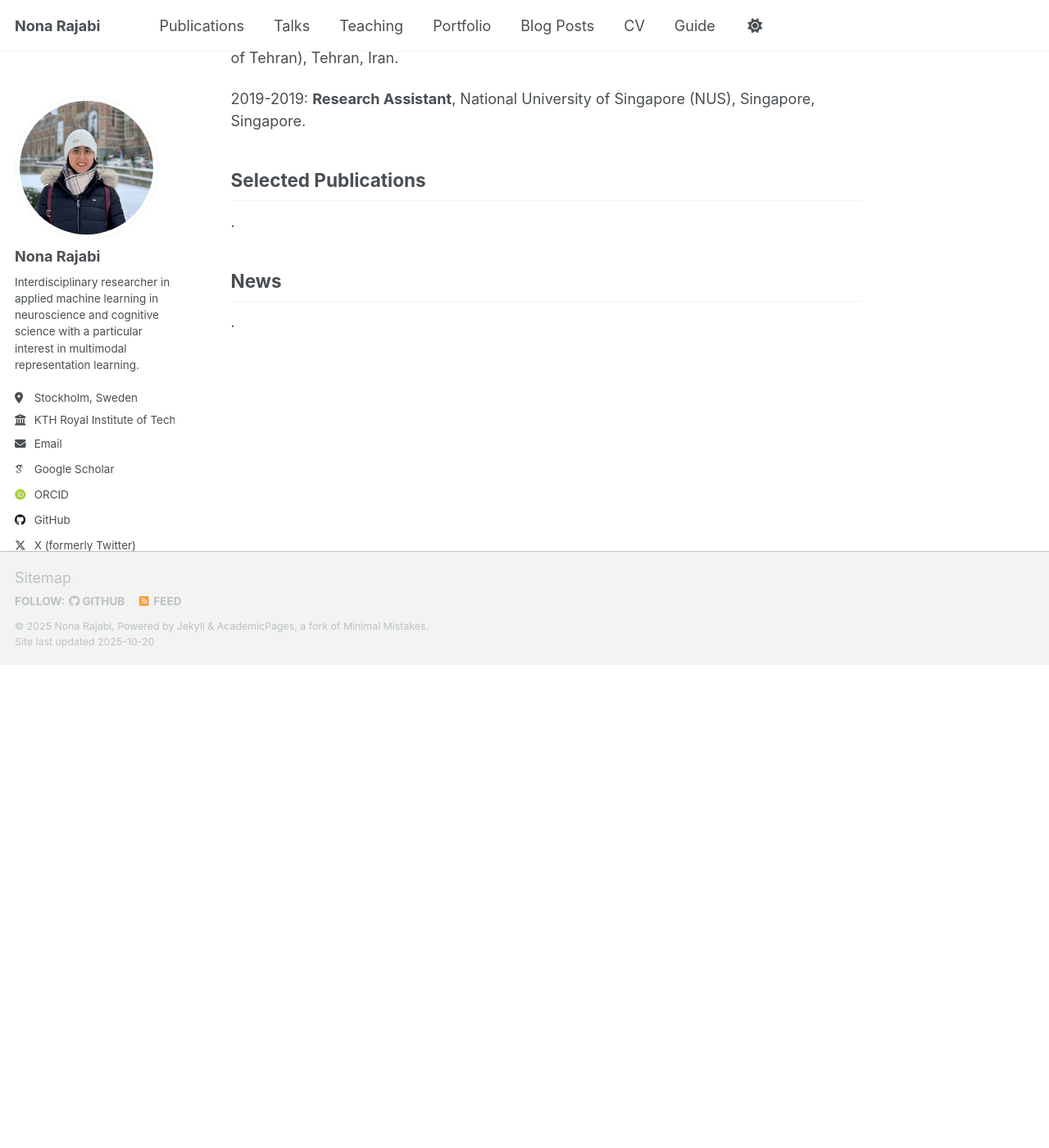
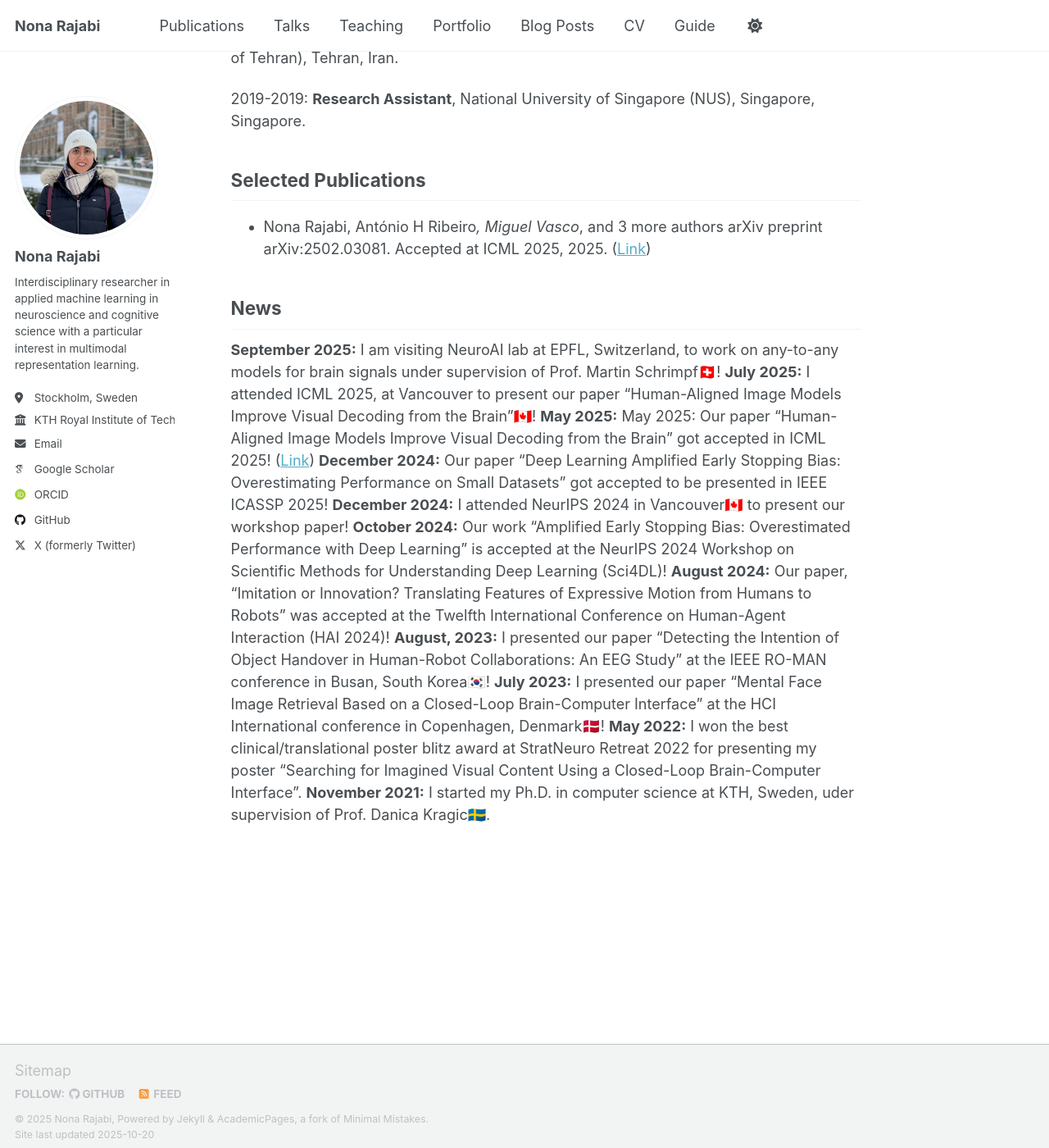
Before and after one commit to NonaRjb/nonarjb.github.io, a Jekyll site: the page built from _pages/about.md, in a window 1280 px wide and 1400 px high, scrolled down 721 px. Shown: the whole window at 82% size. Built offline with Jekyll 4.4.1, drawn with Linux system fonts in a browser that asks for light colours; some web fonts are replaced; a script that is not in the unit is left out; before the commit the page ends 1532 px from its top, so only the background shows below that.

Commit message:
updated about

```diff
--- a/_pages/about.md
+++ b/_pages/about.md
@@ -32,8 +32,18 @@ Experiences
 
 Selected Publications
 ------
-.
+- Nona Rajabi, António H Ribeiro*, Miguel Vasco*, and 3 more authors arXiv preprint arXiv:2502.03081. Accepted at ICML 2025, 2025. ([Link](https://openreview.net/pdf?id=i6uxIAAMje))
 
 News
 ------
-.
+**September 2025:** I am visiting NeuroAI lab at EPFL, Switzerland, to work on any-to-any models for brain signals under supervision of Prof. Martin Schrimpf🇨🇭!
+**July 2025:** I attended ICML 2025, at Vancouver to present our paper "Human-Aligned Image Models Improve Visual Decoding from the Brain"🇨🇦!
+**May 2025:** May 2025: Our paper "Human-Aligned Image Models Improve Visual Decoding from the Brain" got accepted in ICML 2025! ([Link](https://openreview.net/pdf?id=i6uxIAAMje))
+**December 2024:** Our paper "Deep Learning Amplified Early Stopping Bias: Overestimating Performance on Small Datasets" got accepted to be presented in IEEE ICASSP 2025!
+**December 2024:** I attended NeurIPS 2024 in Vancouver🇨🇦 to present our workshop paper!
+**October 2024:** Our work "Amplified Early Stopping Bias: Overestimated Performance with Deep Learning" is accepted at the NeurIPS 2024 Workshop on Scientific Methods for Understanding Deep Learning (Sci4DL)!
+**August 2024:** Our paper, "Imitation or Innovation? Translating Features of Expressive Motion from Humans to Robots" was accepted at the Twelfth International Conference on Human-Agent Interaction (HAI 2024)!
+**August, 2023:** I presented our paper "Detecting the Intention of Object Handover in Human-Robot Collaborations: An EEG Study" at the IEEE RO-MAN conference in Busan, South Korea🇰🇷!
+**July 2023:** I presented our paper "Mental Face Image Retrieval Based on a Closed-Loop Brain-Computer Interface" at the HCI International conference in Copenhagen, Denmark🇩🇰!
+**May 2022:** I won the best clinical/translational poster blitz award at StratNeuro Retreat 2022 for presenting my poster "Searching for Imagined Visual Content Using a Closed-Loop Brain-Computer Interface".
+**November 2021:** I started my Ph.D. in computer science at KTH, Sweden, uder supervision of Prof. Danica Kragic🇸🇪.
```
Also changed, not shown: 1 other file.
